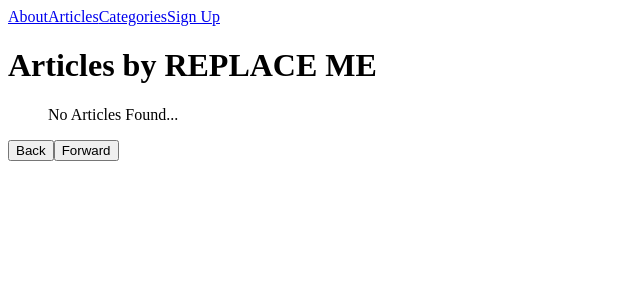
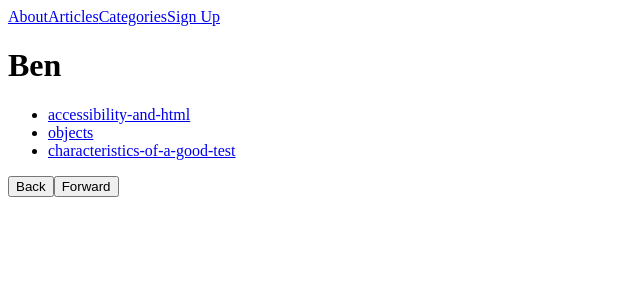
Before and after one commit to MagnusPladsen/Codecademy-Projects, a React (Create React App) app in the folder react-router-lesson-starter/: page /authors/Ben in a window 1280 px wide. Shown: the top 300 px of the page, without its empty margins (0-640 px from the left). Built offline with nearby package versions, Linux system fonts and the light colour scheme; the HTML template or start-up script is replaced by a standard one.

Commit message:
Finished exercise 7
- Finished exercise 7 of 14

```diff
--- a/react-router-lesson-starter/src/app/App.js
+++ b/react-router-lesson-starter/src/app/App.js
@@ -21,7 +21,7 @@ function App() {
         <Route path='/articles/:title'>
           <Article />
         </Route>
-        <Route path='/authors/:author'>
+        <Route path='/authors/:name'>
           <Author />
         </Route>
         {/* statically render the component based on the route */}
--- a/react-router-lesson-starter/src/components/Author.js
+++ b/react-router-lesson-starter/src/components/Author.js
@@ -1,20 +1,20 @@
 import React from "react";
 import { useSelector } from "react-redux";
 import { selectAuthors } from "../features/authors//authorsSlice";
-import { Link } from "react-router-dom";
+import { Link, useParams } from "react-router-dom";
 
 // Import useParams from React Router
 
 export default function Author () {
 
   // Extract the `name` URL parameter.
-
+  const { name } = useParams();
   const authors = useSelector(selectAuthors)
-  const author = authors["replace me"]
+  const author = authors[name]
 
   return (
     <main>
-      <h1>Articles by REPLACE ME</h1>
+      <h1>{name}</h1>
       <ul>
         {
           author && author.articles ? author.articles.map(slug => {
```
